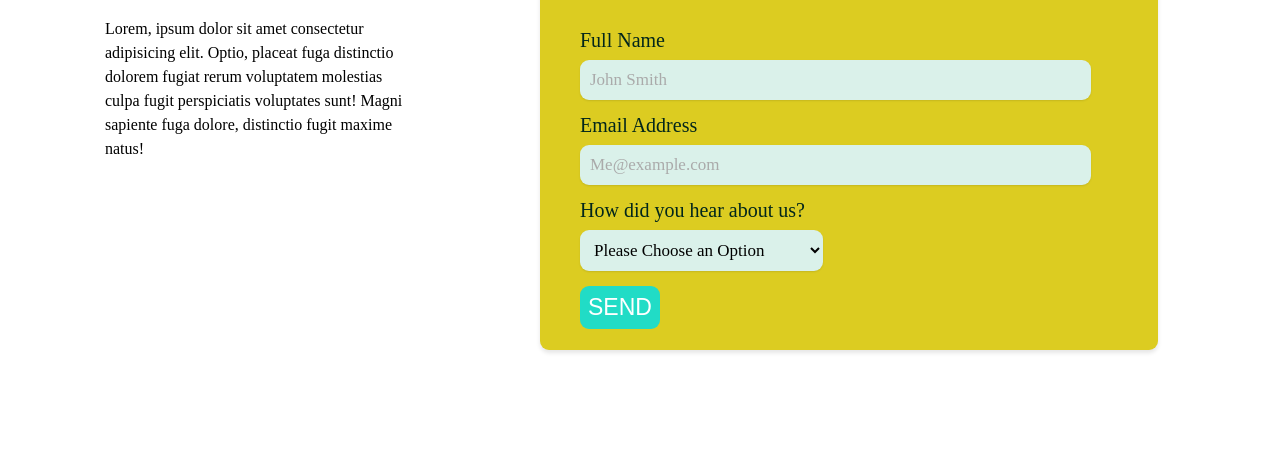
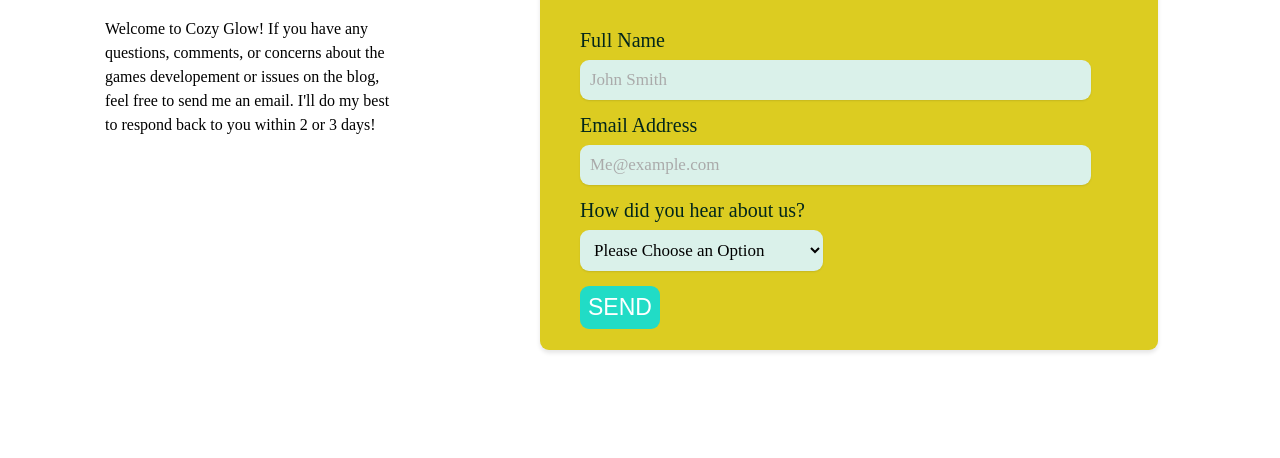
Before and after one commit to ktj2082/CozyGlow_v1, a plain HTML site: page contact-us.html in a window 1280 px wide. Shown: the part 342-800 px from the top of the page. Drawn offline with Linux system fonts and the light colour scheme.

Commit message:
Update contact-us.html

```diff
--- a/contact-us.html
+++ b/contact-us.html
@@ -25,10 +25,9 @@
       <section class="main-section">
         <div class="contact-us-1">
           <h2>Contact Us</h2>
-          Lorem, ipsum dolor sit amet consectetur adipisicing elit. Optio,
-          placeat fuga distinctio dolorem fugiat rerum voluptatem molestias
-          culpa fugit perspiciatis voluptates sunt! Magni sapiente fuga dolore,
-          distinctio fugit maxime natus!
+          Welcome to Cozy Glow! If you have any questions, comments, or concerns about the games developement or
+          issues on the blog, feel free to send me an email. I'll do my best to respond back to you within 2 or 3
+          days!
         </div>
 
         <div class="contact-us-form">
```
